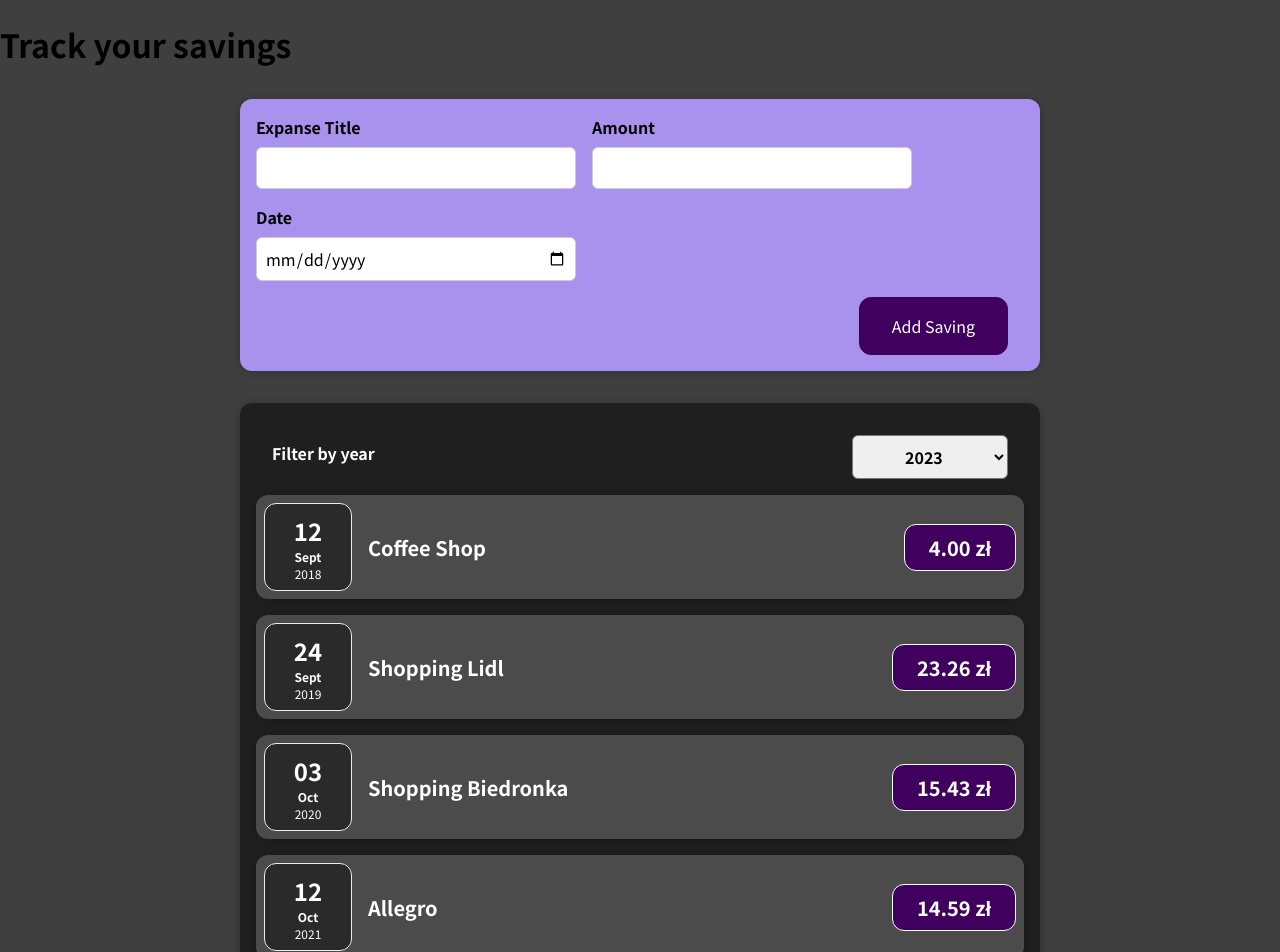
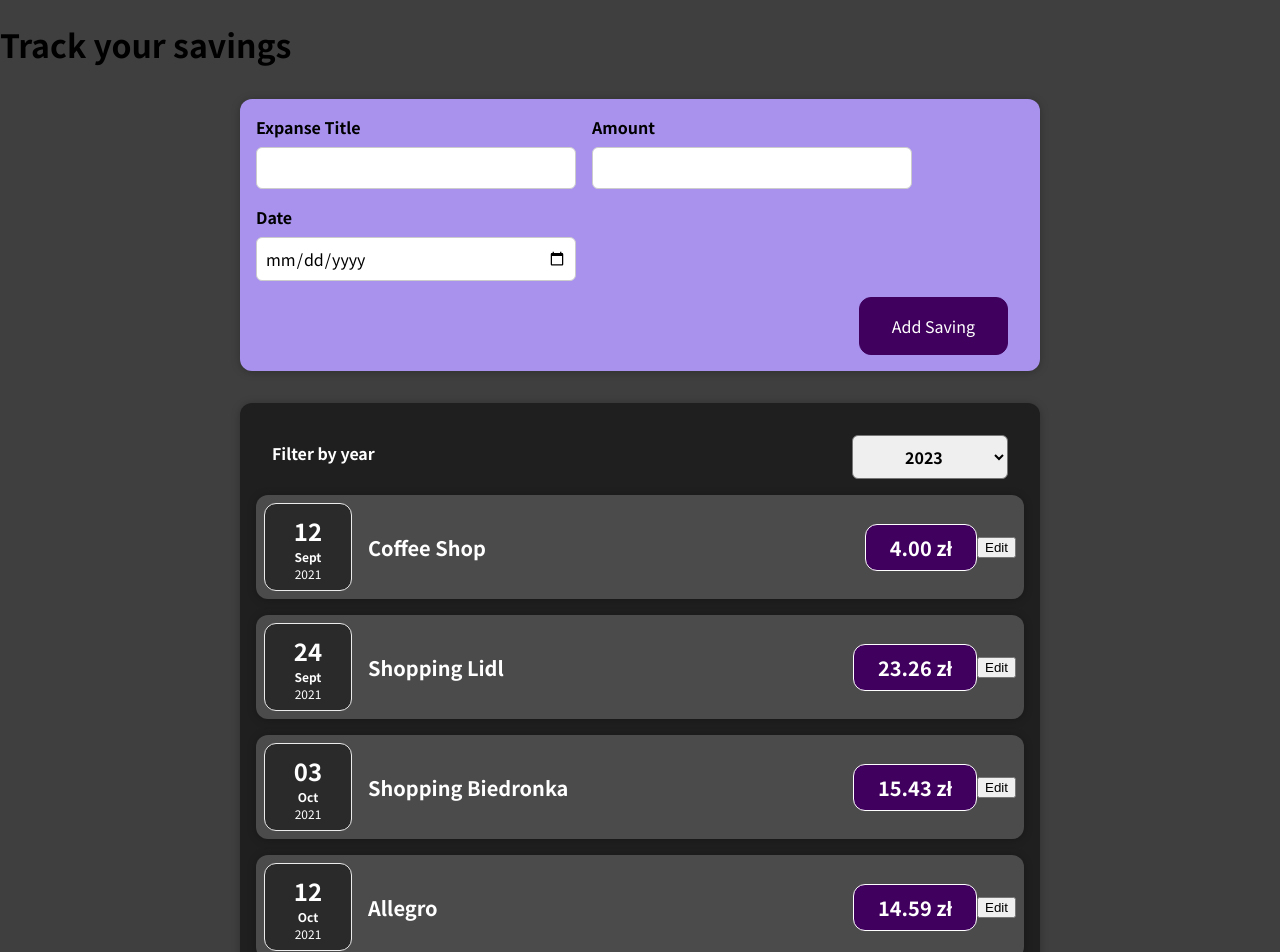
Before and after one commit to bhszewczyk/Savings_app, a React (Create React App) app in the folder savings-app/: page / in a window 1280 px wide. Shown: the top 952 px of the page. Built offline with nearby package versions, Linux system fonts and the light colour scheme.

Commit message:
Revert "Adds I"
This reverts commit 10bc68895f1833af39eb67b39adb8c24bbcd38ea.

```diff
--- a/savings-app/src/App.js
+++ b/savings-app/src/App.js
@@ -1,26 +1,25 @@
-import React, { useState } from 'react';
-
 import Savings from './components/Savings/Savings';
 import NewSaving from './components/NewSaving/NewSaving';
 
-const DUMMY_EXPANSES = [
+function App() {
+	const savings = [
 		{
 			id: 's1',
 			title: 'Coffee Shop',
 			amount: 39.99,
-		date: new Date(2018, 8, 12),
+			date: new Date(2021, 8, 12),
 		},
 		{
 			id: 's2',
 			title: 'Shopping Lidl',
 			amount: 232.59,
-		date: new Date(2019, 8, 24),
+			date: new Date(2021, 8, 24),
 		},
 		{
 			id: 's3',
 			title: 'Shopping Biedronka',
 			amount: 154.26,
-		date: new Date(2020, 9, 3),
+			date: new Date(2021, 9, 3),
 		},
 		{
 			id: 's4',
@@ -35,21 +34,17 @@ const DUMMY_EXPANSES = [
 			date: new Date(2021, 9, 21),
 		},
 	];
-function App() {
-	const [expenses, setExpenses] = useState(DUMMY_EXPANSES);
 
-	const addSavingHandler = (expense) => {
+	const addSavingHandler = (saving) => {
 		console.log('In App.js');
-		setExpenses((prevExpenses) => {
-			return [expense, ...prevExpenses];
-		});
+		console.log(saving);
 	};
 
 	return (
 		<div>
 			<h1>Track your savings</h1>
 			<NewSaving onAddSaving={addSavingHandler} />
-			<Savings savings={expenses} />
+			<Savings savings={savings} />
 		</div>
 	);
 }
--- a/savings-app/src/components/Savings/SavingItem.js
+++ b/savings-app/src/components/Savings/SavingItem.js
@@ -1,5 +1,4 @@
-// import React, { useState } from 'react';
-import React from 'react';
+import React, { useState } from 'react';
 
 import './SavingItem.css';
 import Card from '../UI/Card';
@@ -12,21 +11,21 @@ function SavingItem(props) {
 	const savingAmount = (expanseAmount * 0.1).toFixed(2);
 	// const savingAmountHardcoded = 3.25;
 
-	// const [title, setTitle] = useState(savingTitle);
+	const [title, setTitle] = useState(savingTitle);
 
-	// const clickBtnHandler = () => {
-	// 	setTitle('Updated Title');
-	// };
+	const clickBtnHandler = () => {
+		setTitle('Updated Title');
+	};
 
 	return (
 		<Card className='saving-item'>
 			{/* <div>{savingDate}</div> */}
 			<SavingDate date={savingDate} />
 			<div className='saving-item__description'>
-				<h2>{savingTitle}</h2>
+				<h2>{title}</h2>
 				<div className='saving-item__price'>{savingAmount} zł</div>
 			</div>
-			{/* <button onClick={clickBtnHandler}>Edit</button> */}
+			<button onClick={clickBtnHandler}>Edit</button>
 		</Card>
 	);
 }
--- a/savings-app/src/components/Savings/Savings.js
+++ b/savings-app/src/components/Savings/Savings.js
@@ -7,32 +7,41 @@ import SavingFilter from './SavingsFilter';
 
 function Savings(props) {
 	const [choosenYear, setEnteredYear] = useState('');
-	const [selectedYearSaving, filterArrayForYear] = useState(props.savings);
-	// console.log(selectedYearSaving);
 
 	const filterHandler = (selectedYear) => {
-		// console.log(selectedYear);
+		console.log(selectedYear);
 		setEnteredYear(selectedYear);
-		// console.log(props.savings);
-		const yearSavings = props.savings.filter((saving) => {
-			return saving.date.getFullYear().toString() === selectedYear;
-		});
-		// console.log(yearSavings);
-		filterArrayForYear(yearSavings);
 	};
 
 	return (
 		<div>
 			<Card className='savings'>
 				<SavingFilter selection={choosenYear} onFilter={filterHandler} />
-				{selectedYearSaving.map((saving) => (
-					<SavingItem
-						key={saving.id}
-						title={saving.title}
-						amount={saving.amount}
-						date={saving.date}
-					></SavingItem>
-				))}
+				<SavingItem
+					title={props.savings[0].title}
+					amount={props.savings[0].amount}
+					date={props.savings[0].date}
+				/>
+				<SavingItem
+					title={props.savings[1].title}
+					amount={props.savings[1].amount}
+					date={props.savings[1].date}
+				/>
+				<SavingItem
+					title={props.savings[2].title}
+					amount={props.savings[2].amount}
+					date={props.savings[2].date}
+				/>
+				<SavingItem
+					title={props.savings[3].title}
+					amount={props.savings[3].amount}
+					date={props.savings[3].date}
+				/>
+				<SavingItem
+					title={props.savings[4].title}
+					amount={props.savings[4].amount}
+					date={props.savings[4].date}
+				/>
 			</Card>
 		</div>
 	);
```
Lines whose indentation alone changed are shown as unchanged.
